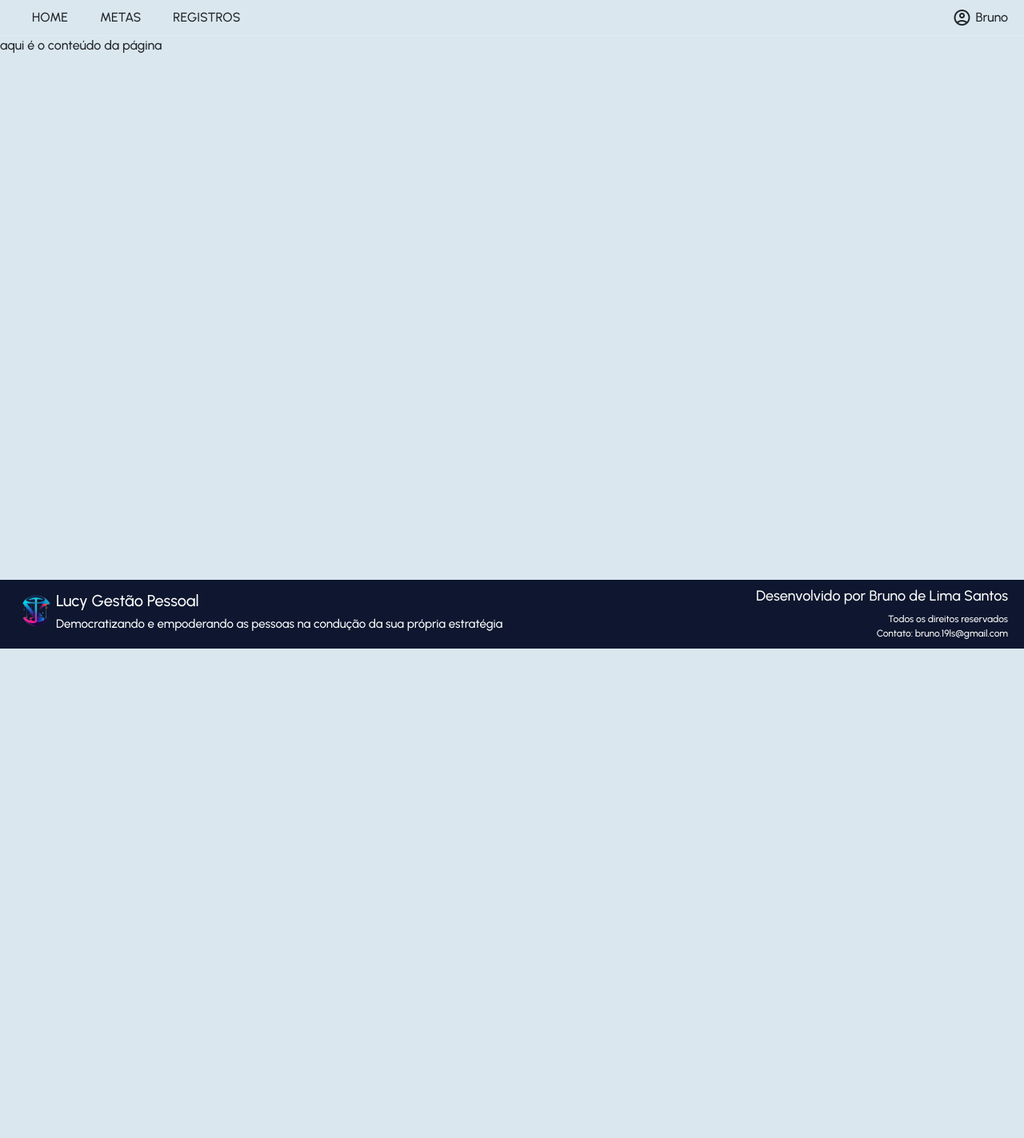
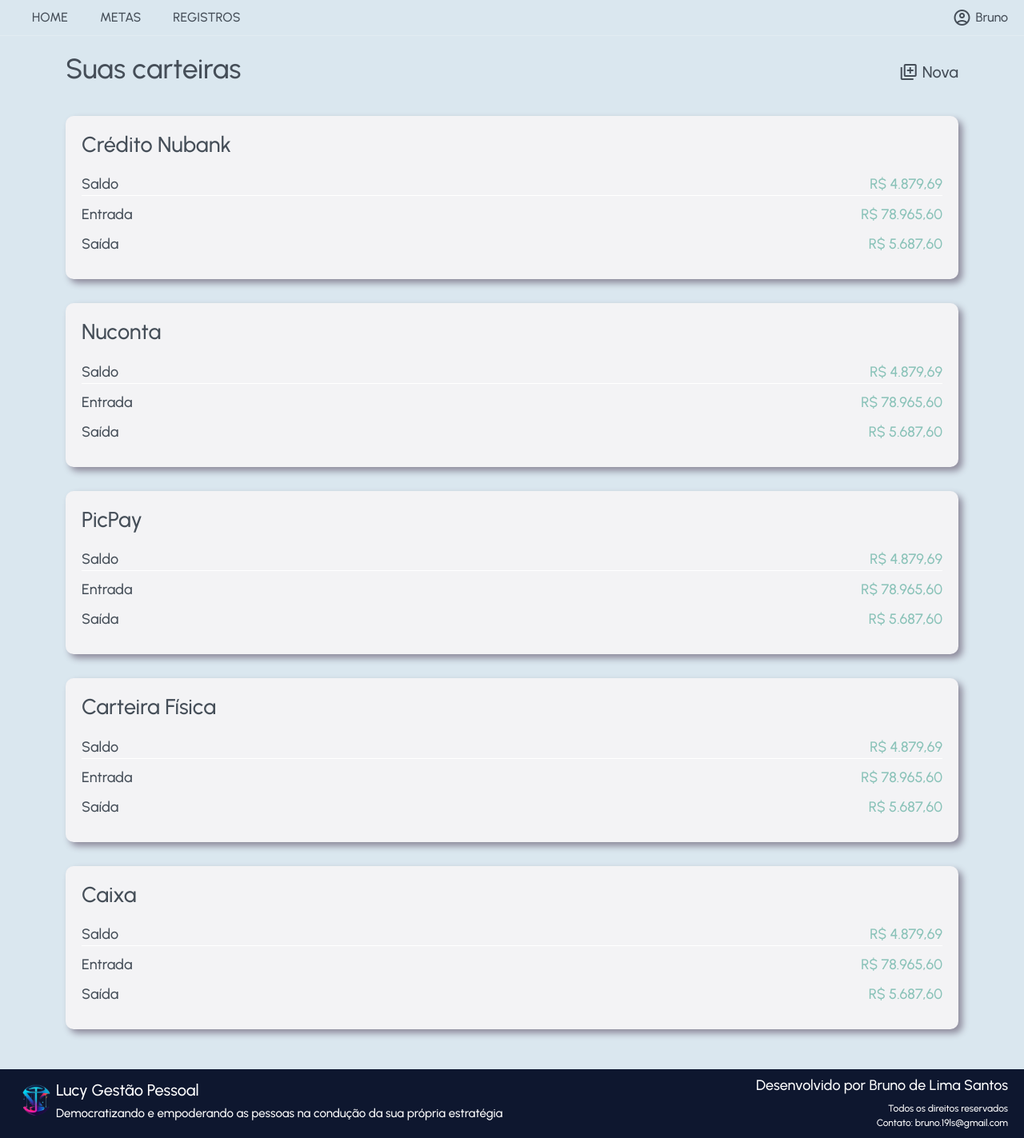
Before and after one commit to BrunoSantosPK/DivineLucy, a Flask app: page / in a window 1280 px wide. Shown: the whole page at 80% size. Before the commit the page ends 811 px from the top, so only its background shows below. Run offline with Flask 3, Linux system fonts and the light colour scheme.

Commit message:
pagina inicial finalizada

```diff
--- a/requirements.txt
+++ b/requirements.txt
@@ -4,4 +4,5 @@
 itsdangerous==2.1.2
 Jinja2==3.1.2
 MarkupSafe==2.1.3
+python-dotenv==1.0.0
 Werkzeug==2.3.6
--- a/src/routes.py
+++ b/src/routes.py
@@ -1,5 +1,4 @@
 import os
-import json
 from dotenv import load_dotenv
 from flask import Flask, render_template
 
@@ -12,3 +11,18 @@
 @app.route("/", methods=["GET"])
 def page_home():
     return render_template("index.html")
+
+
+@app.route("/login", methods=["GET"])
+def page_login():
+    return render_template("login.html")
+
+
+@app.route("/budget", methods=["GET"])
+def page_budget():
+    return render_template("budget.html")
+
+
+@app.route("/action", methods=["GET"])
+def page_action():
+    return render_template("action.html")
--- a/src/static/css/style.css
+++ b/src/static/css/style.css
@@ -1,15 +1,29 @@
 * { margin: 0; padding: 0; outline: 0; box-sizing: border-box; }
 body { font-family: 'Urbanist', sans-serif; }
-.page { background-color: #dae7ef; }
+.page { background-color: #dae7ef; color: #454e58; }
+.modal-header span { cursor: pointer; }
 
 .header { min-height: 5vh; border-bottom: 1px solid rgba(255, 255, 255, 0.2); display: flex; flex-direction: row; align-items: center; justify-content: space-between; padding: 10px 20px; }
 .header .header-options { display: flex; flex-direction: row; align-items: center; }
 .header .header-options .header-button { margin: 0px 20px; cursor: pointer; transition: opacity 0.2s; }
 .header .header-options .header-button:hover { opacity: 0.6; }
+.header .header-options .header-button a { color: inherit; text-decoration: none; }
 .header .header-user { display: flex; flex-direction: row; align-items: center; }
-.header .header-user .header-user-text { margin-left: 5px; cursor: pointer; }
+.header .header-user a { color: inherit; text-decoration: none; }
+.header .header-user .header-user-text { margin-left: 5px; }
 
-.content { min-height: 85vh; }
+.content { min-height: 85vh; padding: 20px 0px; }
+.content .wallet-title { display: flex; flex-direction: row; justify-content: space-between; margin-bottom: 30px; align-items: center; }
+.content .wallet-title h3 { font-size: 35px; }
+.content .wallet-title .button { display: flex; flex-direction: row; align-items: center; cursor: pointer; transition: opacity 0.2x; }
+.content .wallet-title .button:hover { opacity: 0.6; }
+.content .wallet-title .button .label { font-size: 20px; margin-left: 5px; }
+.content .wallet-card { background-color: #f3f3f5; border-radius: 10px; padding: 20px; box-shadow: 5px 5px 8px #8d8a9b; margin-bottom: 30px; }
+.content .wallet-card h4 { margin-bottom: 20px; font-size: 27px; }
+.content .wallet-card .sep { border-bottom: 1px solid #fff; }
+.content .wallet-card .wallet-row { display: flex; flex-direction: row; justify-content: space-between; align-items: center; margin-bottom: 10px; }
+.content .wallet-card .wallet-row span { font-size: 18px; }
+.content .wallet-card .wallet-row .value { color: #89c2b8; }
 
 .footer { background-color: #0e172f; color: #fff; min-height: 10vh; display: flex; flex-direction: row; align-items: center; justify-content: space-between; padding: 10px 20px; }
 .footer .footer-left img { width: 50px; height: 50px; }
@@ -20,6 +34,13 @@
 .footer .footer-right h4 { font-size: 18px; }
 .footer .footer-right span { font-size: 12px; }
 
+.modal-form-row { display: flex; flex-direction: column; justify-content: center; }
+.modal-form-row label { font-size: 18px; }
+.modal-form-row input { width: 100%; padding: 2px 5px; border-radius: 5px; margin-bottom: 10px; font-size: 18px; color: #454e58; border: solid 1px; }
+.modal-form-button { margin-top: 20px; display: flex; justify-content: center; align-items: center; width: 100%; cursor: pointer; background-color: #2b2b4d; border-radius: 5px; transition: opacity 0.2s; padding: 3px; }
+.modal-form-button:hover { opacity: 0.6; }
+.modal-form-button span { color: #dae7ef; font-size: 20px; }
+
 
 
 /* Resposividade */
@@ -28,7 +49,7 @@
     .footer .footer-left h3 { font-size: 15px; }
     .footer .footer-left h4 { font-size: 12px; }
     .footer .footer-right h4 { font-size: 12px; }
-.footer .footer-right span { font-size: 10px; }
+    .footer .footer-right span { font-size: 10px; }
 }
 
 /* Small devices (portrait tablets and large phones, 600px and up) */
--- /dev/null
+++ b/src/static/js/home.js
@@ -0,0 +1,68 @@
+function loadData() {
+    const demoResponse = {
+        status_code: 200,
+        message: "",
+        data: [{
+            wallet: "Crédito Nubank",
+            total: 4879.69,
+            in: 78965.6,
+            out: 5687.6
+        }, {
+            wallet: "Nuconta",
+            total: 4879.69,
+            in: 78965.6,
+            out: 5687.6
+        }, {
+            wallet: "PicPay",
+            total: 4879.69,
+            in: 78965.6,
+            out: 5687.6
+        }, {
+            wallet: "Carteira Física",
+            total: 4879.69,
+            in: 78965.6,
+            out: 5687.6
+        }, {
+            wallet: "Caixa",
+            total: 4879.69,
+            in: 78965.6,
+            out: 5687.6
+        }]
+    };
+
+    // Remove elementos existentes
+    const parent = document.getElementById("wallet-area");
+    while(parent.hasChildNodes()) {
+        parent.removeChild(parent.firstChild);
+    }
+
+    // Estrutura o cartão para cada carteira
+    const currency = new Intl.NumberFormat("pt-br", {style: "currency", currency: "BRL"})
+    demoResponse.data.forEach(item => {
+        $("#wallet-area").append(`
+            <div class="wallet-card">
+                <h4>${item.wallet}</h4>
+                <div class="wallet-row sep">
+                    <span class="label">Saldo</span>
+                    <span class="value">${currency.format(item.total)}</span>
+                </div>
+                <div class="wallet-row">
+                    <span class="label">Entrada</span>
+                    <span class="value">${currency.format(item.in)}</span>
+                </div>
+                <div class="wallet-row">
+                    <span class="label">Saída</span>
+                    <span class="value">${currency.format(item.out)}</span>
+                </div>
+            </div>
+        `);
+    });
+}
+
+function openModal() {
+    $("#new-wallet").modal("show");
+}
+
+function closeModal() {
+    $("#new-wallet").modal("hide");
+}
--- /dev/null
+++ b/src/templates/fragments/footer.html
@@ -0,0 +1,14 @@
+<div class="footer">
+    <div class="footer-left">
+        <img src="/static/logo.png" />
+        <div>
+            <h3>Lucy Gestão Pessoal</h3>
+            <h4>Democratizando e empoderando as pessoas na condução da sua própria estratégia</h4>
+        </div>
+    </div>
+
+    <div class="footer-right">
+        <h4>Desenvolvido por Bruno de Lima Santos</h4>
+        <span>Todos os direitos reservados<br>Contato: bruno.19ls@gmail.com</span>
+    </div>
+</div>
--- /dev/null
+++ b/src/templates/fragments/menu.html
@@ -0,0 +1,18 @@
+<div class="header">
+    <div class="header-options">
+        <div class="header-button">
+            <a href="/">HOME</a>
+        </div>
+        <div class="header-button">
+            <a href="/budget">METAS</a>
+        </div>
+        <div class="header-button">
+            <a href="/action">REGISTROS</a>
+        </div>
+    </div>
+
+    <div class="header-user">
+        <span class="material-symbols-outlined">account_circle</span>
+        <a class="header-user-text" href="/login">Bruno</a>
+    </div>
+</div>
--- a/src/templates/index.html
+++ b/src/templates/index.html
@@ -4,42 +4,59 @@
     <head>
         {% include "fragments/head.html" %}
         <title>Lucy Gestão Pessoal</title>
+        <script src="/static/js/home.js"></script>
     </head>
 
     <body>
         <div class="page">
-            <div class="header">
-                <div class="header-options">
-                    <div class="header-button"><span>HOME</span></div>
-                    <div class="header-button"><span>METAS</span></div>
-                    <div class="header-button"><span>REGISTROS</span></div>
-                </div>
+            {% include "fragments/menu.html" %}
 
-                <div class="header-user">
-                    <span class="material-symbols-outlined">account_circle</span>
-                    <span class="header-user-text">Bruno</span>
+            <div class="content">
+                <div class="container">
+
+                    <div class="wallet-title">
+                        <h3>Suas carteiras</h3>
+                        <div class="button" onclick="openModal()">
+                            <span class="material-symbols-outlined">library_add</span>
+                            <span class="label">Nova</span>
+                        </div>
+                    </div>
+
+                    <div id="wallet-area"></div>
+
                 </div>
             </div>
 
-            <div class="content">
-                aqui é o conteúdo da página
+            {% include "fragments/footer.html" %}
+
+            <div class="modal" tabindex="-1" role="dialog" id="new-wallet">
+                <div class="modal-dialog" role="document">
+                    <div class="modal-content">
+
+                        <div class="modal-header">
+                            <h5 class="modal-title">Nova Carteira</h5>
+                            <span class="material-symbols-outlined" onclick="closeModal()">close</span>
+                        </div>
+
+                        <div class="modal-body">
+                            <div class="modal-form-row">
+                                <label>Nome da carteira</label>
+                                <input id="new-wallet-name">
+                            </div>
+
+                            <div class="modal-form-button">
+                                <span>Salvar</span>
+                            </div>
+                        </div>
+                    </div>
+                </div>
             </div>
 
-            <div class="footer">
-                <div class="footer-left">
-                    <img src="/static/logo.png" />
-                    <div>
-                        <h3>Lucy Gestão Pessoal</h3>
-                        <h4>Democratizando e empoderando as pessoas na condução da sua própria estratégia</h4>
-                    </div>
-                </div>
-
-                <div class="footer-right">
-                    <h4>Desenvolvido por Bruno de Lima Santos</h4>
-                    <span>Todos os direitos reservados<br>Contato: bruno.19ls@gmail.com</span>
-                </div>
-            </div>
         </div>
     </body>
 
+    <script>
+        loadData();
+    </script>
+
 </html>
```
Also changed, not shown: src/templates/action.html (added, +27 -0 lines), src/templates/budget.html (added, +27 -0 lines), src/templates/login.html (added, +27 -0 lines).
